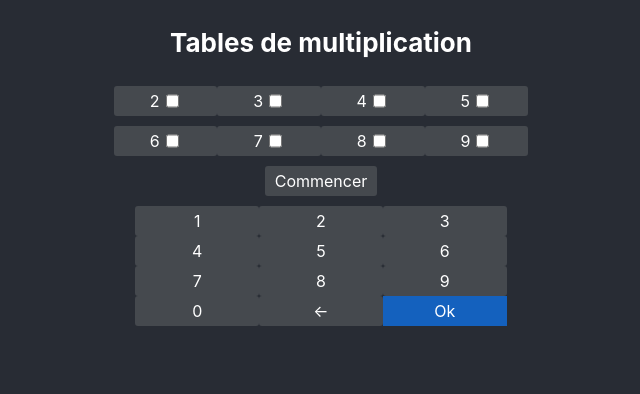
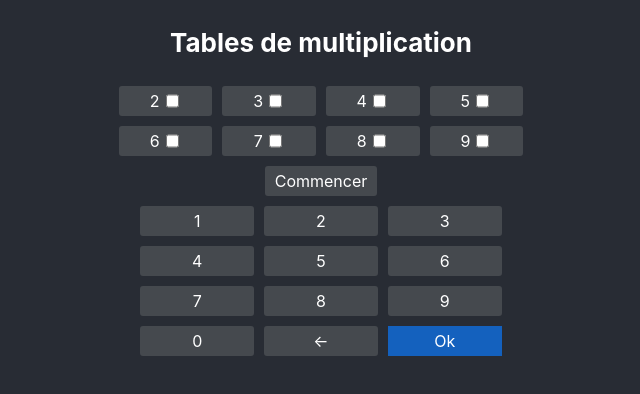
Before and after one commit to rael06/multiplication-tables, a React (Create React App) app: page / in a window 1280 px wide. Shown: the top 394 px of the page, without its empty margins (319-959 px from the left). Built offline with nearby package versions, Linux system fonts and the light colour scheme.

Commit message:
update css

```diff
--- a/src/common/Keyboard/style.module.scss
+++ b/src/common/Keyboard/style.module.scss
@@ -3,10 +3,16 @@
 .Keyboard {
   display: flex;
   flex-wrap: wrap;
+  padding: 0 10px;
 
   .key {
-    flex: 1 1 33%;
+    width: calc(1 / 3 * 100% - 10px);
+    margin: 0 auto 10px auto;
     justify-content: center;
+  }
+
+  .key:nth-last-of-type(-n + 3) {
+    margin-bottom: 0;
   }
 
   .ok {
--- a/src/components/TablesSelector/style.module.scss
+++ b/src/components/TablesSelector/style.module.scss
@@ -3,10 +3,12 @@
 .TablesSelector {
   display: flex;
   flex-wrap: wrap;
+  padding: 0 10px;
 
   .table {
-    flex: 1 1 calc(25% - 5px);
-    margin-bottom: 10px;
+    width: calc(1 / 4 * 100% - 10px);
+    margin: 0 auto 10px auto;
+    justify-content: center;
   }
 
   .table:nth-last-of-type(-n + 4) {
```
